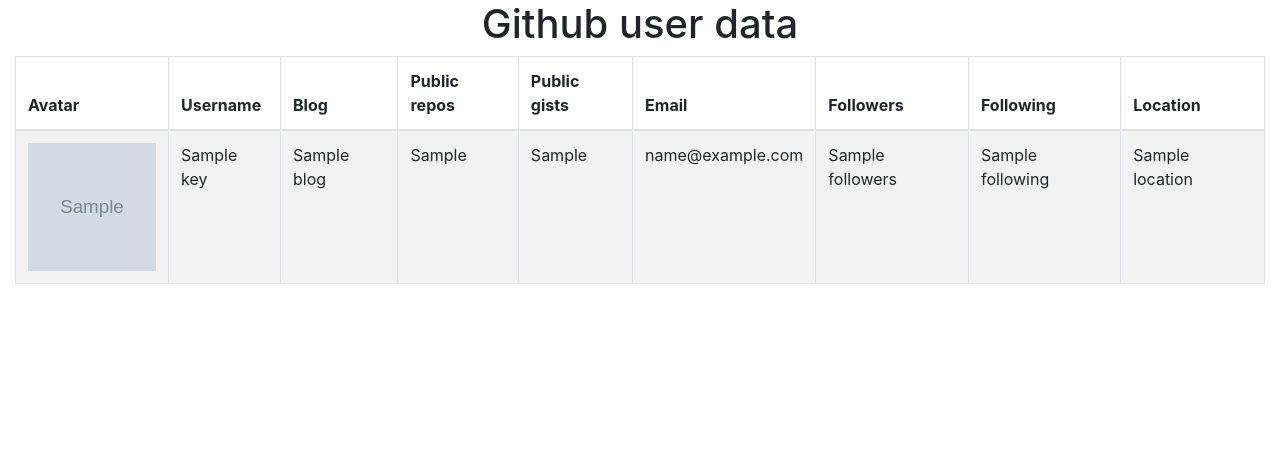
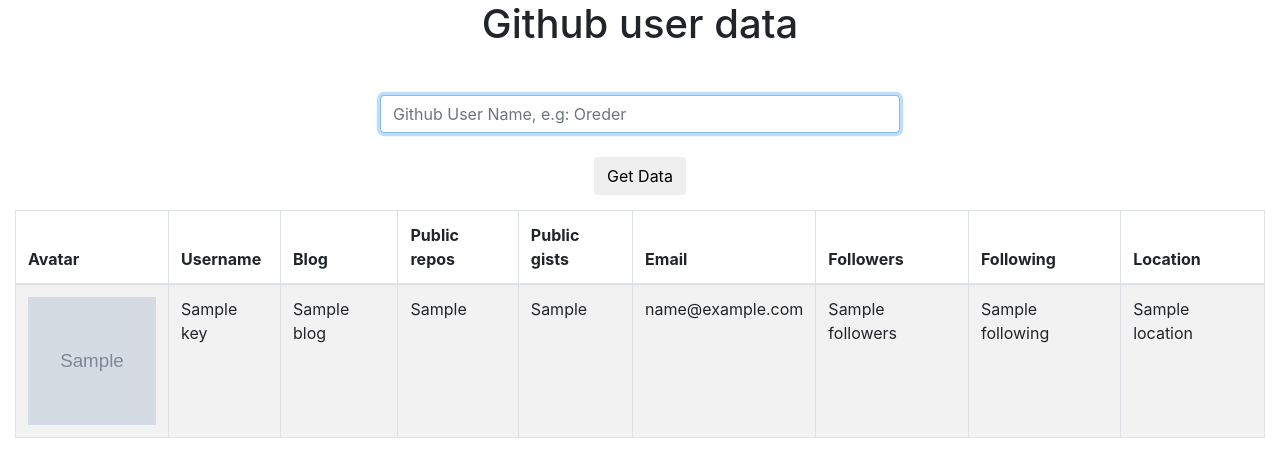
Before and after one commit to Oreder/Django-For-Beginners, a Django app: template django/app/templates/app/profile.html in a window 1280 px wide. Shown: the top 450 px of the page. Run offline with Django 3.2, Linux system fonts and the light colour scheme; the template is opened without the code that fills it: most values are stand-ins (such as "Sample title", 1, 10 or a date in 2020); grey boxes marked "Sample" are stand-in pictures; some libraries are stand-ins or nearby versions.

Commit message:
Forms and Capturing POST parameters

```diff
--- a/django/app/templates/app/profile.html
+++ b/django/app/templates/app/profile.html
@@ -8,6 +8,23 @@
 </head>
 <body>
 	<h1 class="text-center">Github user data</h1>
+	<style>
+        .form-signin {
+            max-width: 550px;
+            padding: 15px;
+            margin: 0 auto;
+        }
+    </style>
+	<div class="container text-center">
+		<form class="form-signin" id="login_form" method="post">
+			{% csrf_token %}
+
+			<br>
+			<input type="text" name="user" class="form-control" placeholder="Github User Name, e.g: Oreder" value="" required autofocus />
+			<br>
+			<button class="btn" btn-lg btn-primary btn-block" type="submit">Get Data</button>
+		</form>
+	</div>
 	<div class="col-lg-12">
 		<div class="table-response">
 			<table class="table table-bordered table-hover table-striped tablesorter">
```
Also changed, not shown: django/app/views.py (+18 -14 lines), README.md.
